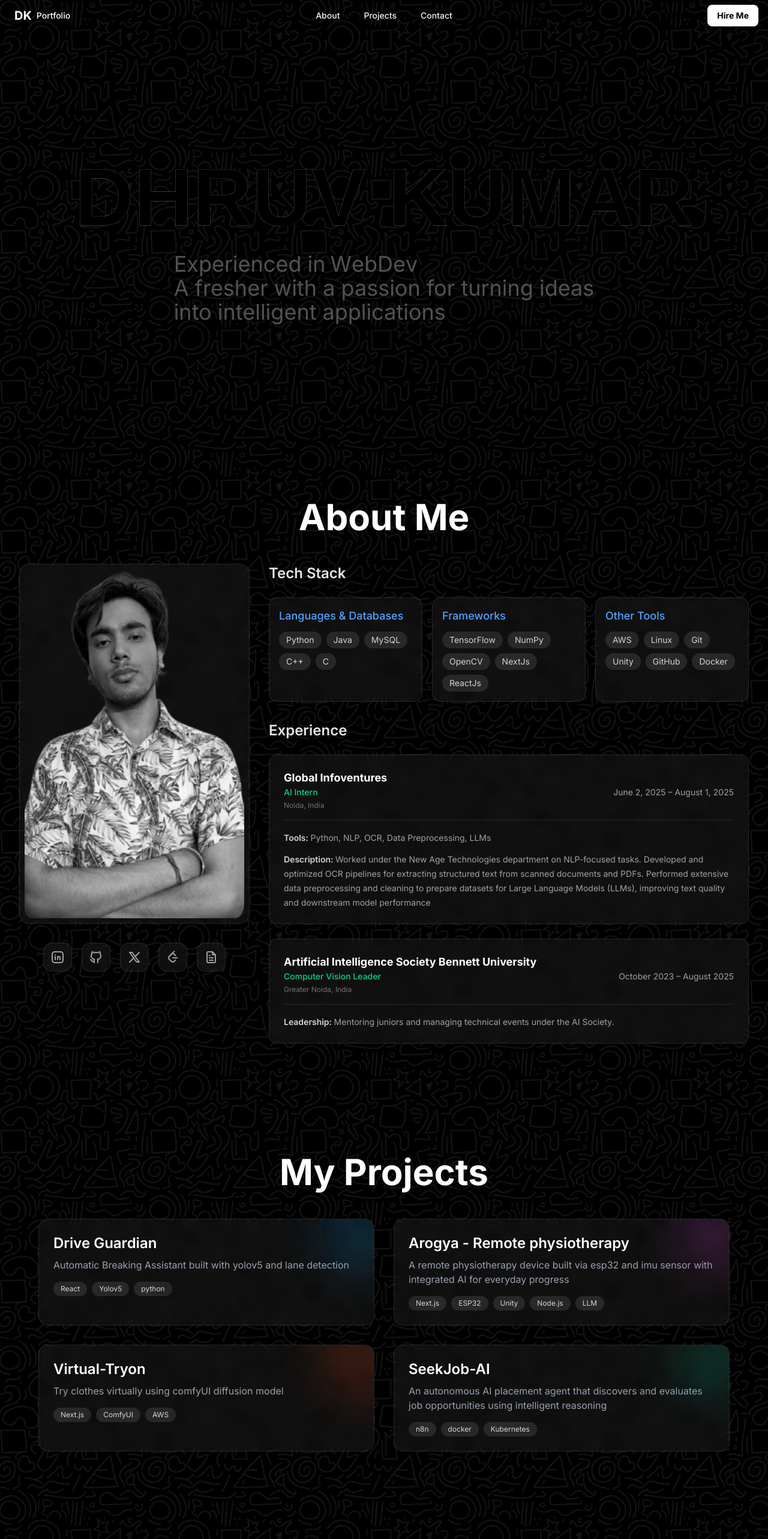
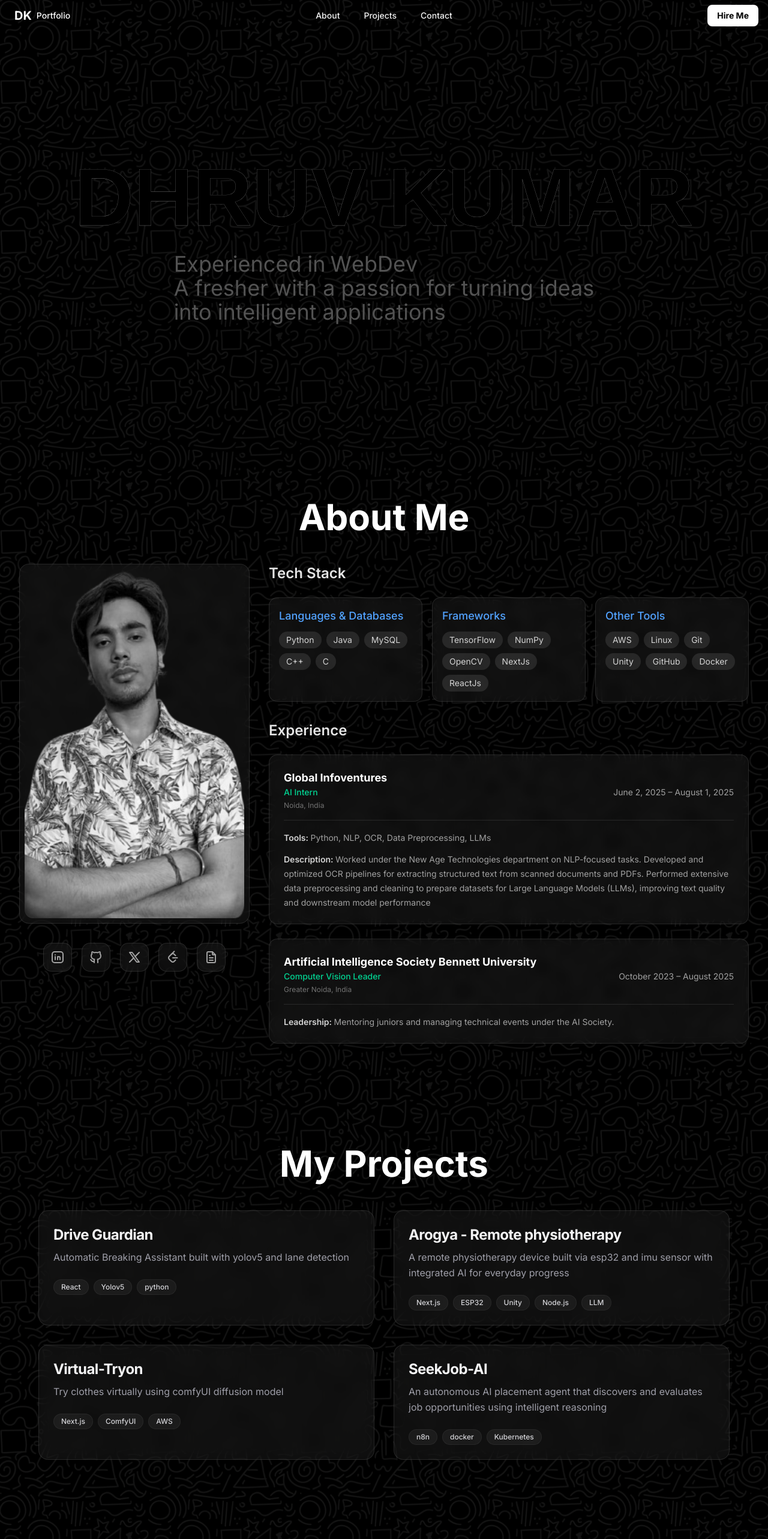
Before and after one commit to DhruvK278/Portfolio_website, a Next.js app in the folder portfolio/: page / in a window 1280 px wide. Shown: the top 2566 px of the page at 60% size. Built offline with nearby package versions, Linux system fonts and the light colour scheme.

Commit message:
ui fixes for projects

```diff
--- a/portfolio/src/components/projects.tsx
+++ b/portfolio/src/components/projects.tsx
@@ -8,25 +8,21 @@ const projects = [
     title: "Drive Guardian",
     description: "Automatic Breaking Assistant built with yolov5 and lane detection",
     tags: ["React", "Yolov5", "python"],
-    gradient: "from-blue-500 to-cyan-500",
   },
   {
     title: "Arogya - Remote physiotherapy",
     description: "A remote physiotherapy device built via esp32 and imu sensor with integrated AI for everyday progress",
     tags: ["Next.js", "ESP32", "Unity", "Node.js", "LLM"],
-    gradient: "from-purple-500 to-pink-500",
   },
   {
     title: "Virtual-Tryon",
     description: "Try clothes virtually using comfyUI diffusion model",
     tags: ["Next.js", "ComfyUI", "AWS"],
-    gradient: "from-orange-500 to-red-500",
   },
   {
     title: "SeekJob-AI",
     description: "An autonomous AI placement agent that discovers and evaluates job opportunities using intelligent reasoning",
     tags: ["n8n", "docker", "Kubernetes"],
-    gradient: "from-emerald-500 to-teal-500",
   },
 ];
 
@@ -50,22 +46,20 @@ export function Projects() {
             whileInView={{ opacity: 1, y: 0 }}
             transition={{ duration: 0.5, delay: index * 0.1 }}
             viewport={{ once: true }}
-            className="group relative overflow-hidden rounded-2xl border border-white/10 bg-white/5 p-6 backdrop-blur-sm transition-colors hover:bg-white/10"
+            className="group relative overflow-hidden rounded-2xl border border-white/10 bg-white/5 p-6 backdrop-blur-md transition-all duration-300 hover:-translate-y-1 hover:border-white/20 hover:bg-white/10 hover:shadow-2xl hover:shadow-white/5"
           >
-            <div
-              className={`absolute -right-10 -top-10 h-32 w-32 rounded-full bg-gradient-to-br ${project.gradient} opacity-20 blur-2xl transition-all duration-500 group-hover:scale-150 group-hover:opacity-30`}
-            />
-
-            <h3 className="mb-2 text-2xl font-semibold text-white">
+            <h3 className="mb-2 font-sans text-2xl font-bold text-zinc-100 tracking-tight">
               {project.title}
             </h3>
-            <p className="mb-4 text-gray-400">{project.description}</p>
+            <p className="mb-6 font-sans text-zinc-400 leading-relaxed">
+              {project.description}
+            </p>
 
             <div className="flex flex-wrap gap-2">
               {project.tags.map((tag, tagIndex) => (
                 <span
                   key={tagIndex}
-                  className="rounded-full bg-white/10 px-3 py-1 text-xs text-white/80"
+                  className="rounded-full border border-white/5 bg-white/5 px-3 py-1 font-sans text-xs font-medium text-zinc-300 transition-colors group-hover:bg-white/10"
                 >
                   {tag}
                 </span>
--- a/portfolio/src/components/resizable-navbar-demo.tsx
+++ b/portfolio/src/components/resizable-navbar-demo.tsx
@@ -37,14 +37,7 @@ export default function NavbarDemo() {
           <NavbarLogo />
           <NavItems items={navItems} />
           <div className="flex items-center gap-4">
-            {/* 🔧 TODO: Customize your call-to-action buttons here */}
-            <NavbarButton
-              href="https://github.com/DhruvK278"
-              target="_blank"
-              variant="secondary"
-            >
-              GitHub
-            </NavbarButton>
+
             <NavbarButton
               href="#contact"
               variant="primary"
```
